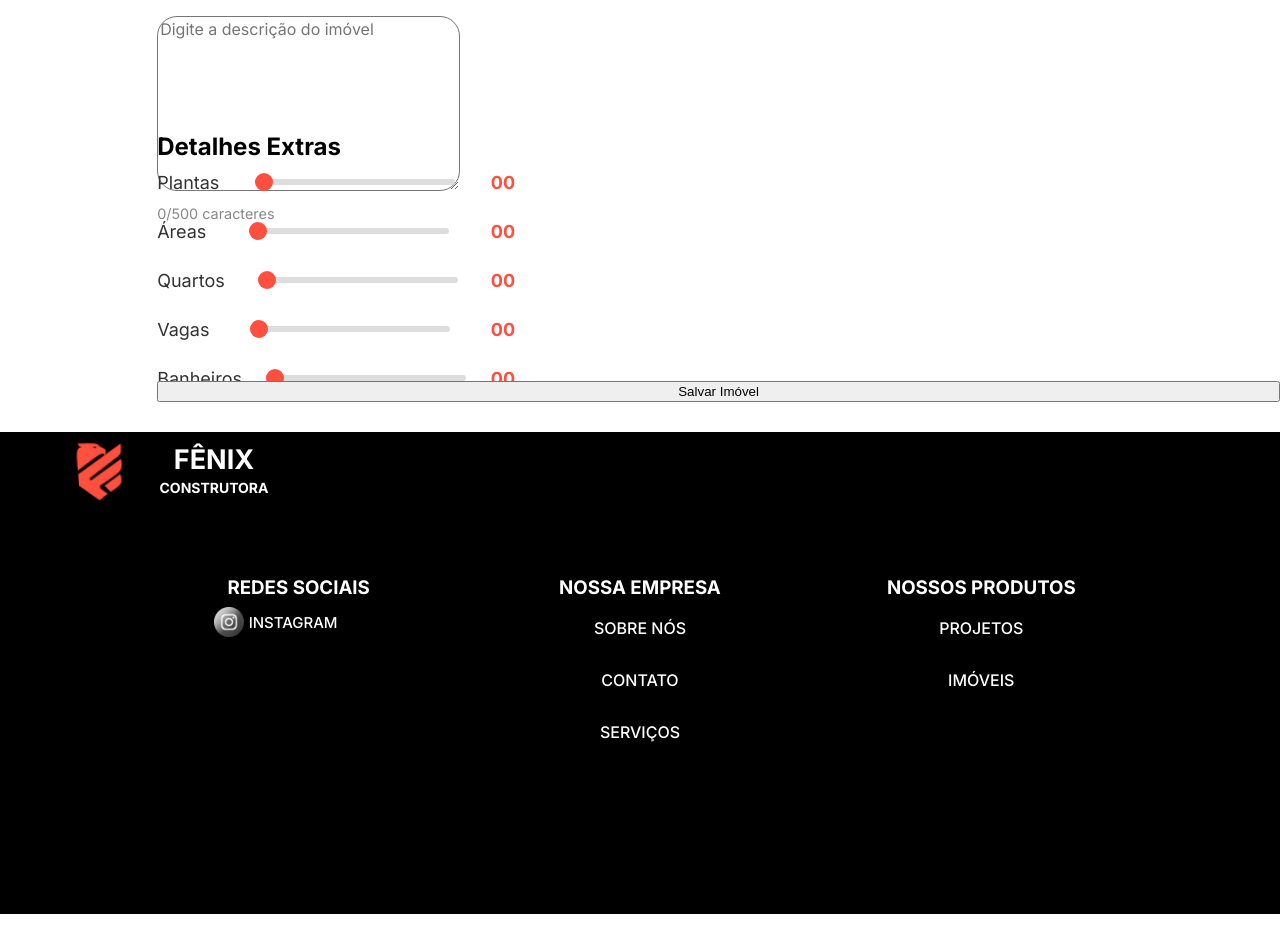
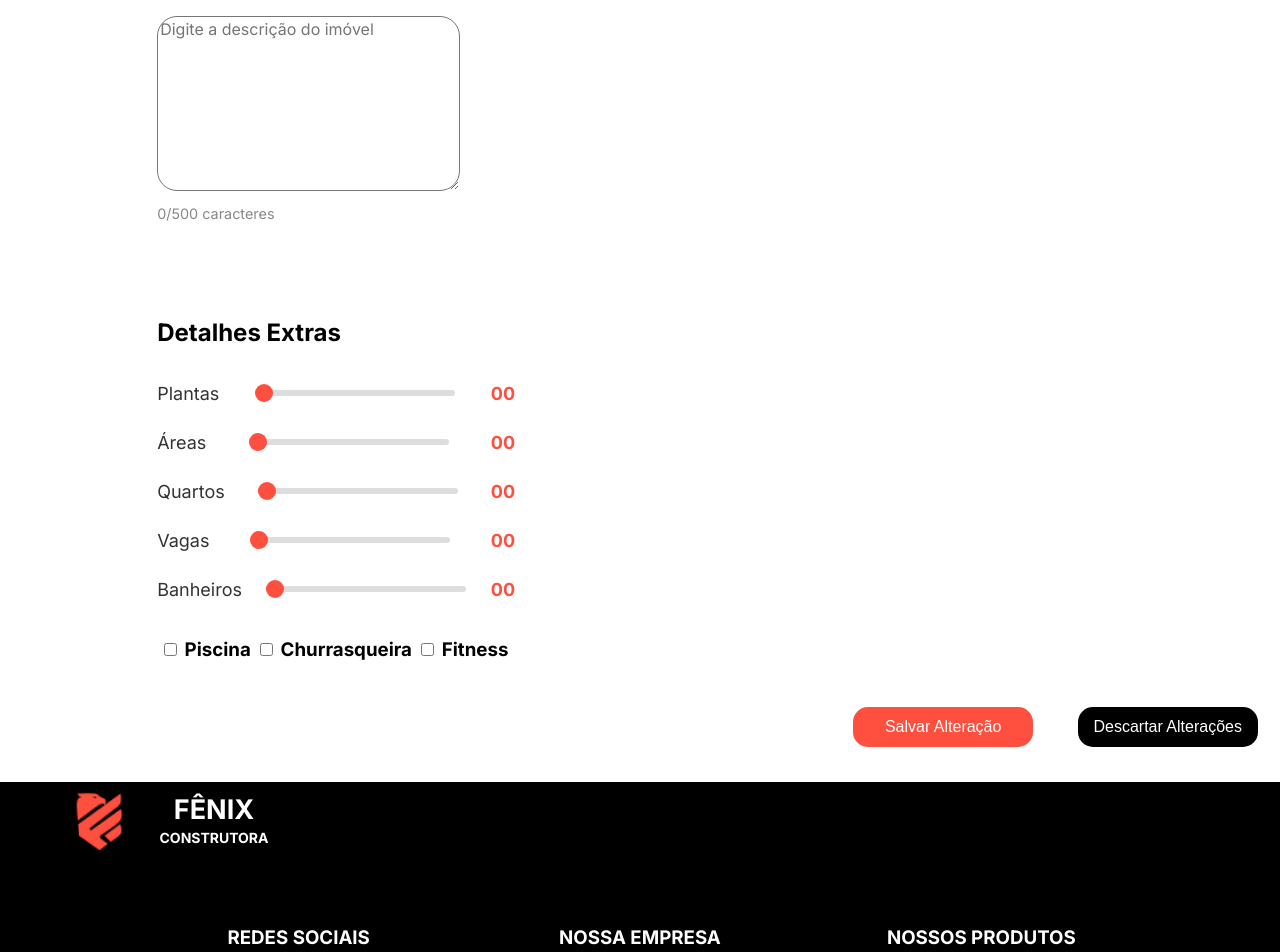
Before and after one commit to Guimas1506/FENIX-CONSTRUTORA, a website with bundled scripts: page Administrator/adicionar-produto.html in a window 1280 px wide. Shown: the part 960-1912 px from the top of the page. Before the commit the page ends 1874 px from the top, so only its background shows below. Built offline with nearby package versions, Linux system fonts and the light colour scheme; files whose address does not match are found by name.

Commit message:
arrumei a bagunça de vcs no adm/produtos

```diff
--- a/Administrator/adicionar-produto.html
+++ b/Administrator/adicionar-produto.html
@@ -15,7 +15,7 @@
     href="https://fonts.googleapis.com/css2?family=Inter:ital,opsz,wght@0,14..32,100..900;1,14..32,100..900&display=swap"
     rel="stylesheet" />
 
-    <script type="module" src="js/adicionar-produto.js"></script>
+  <script type="module" src="js/adicionar-produto.js"></script>
 
 </head>
 
@@ -135,9 +135,10 @@
           </div>
 
           <!-- Detalhes Extras -->
-          <h2>Detalhes Extras</h2>
+
           <div class="detals-prods">
             <div class="ranges-container">
+              <h2>Detalhes Extras</h2>
               <div class="range-row">
                 Plantas
                 <input type="range" id="plantas" min="0" max="10" value="0" class="range-input">
@@ -169,10 +170,30 @@
               </div>
             </div>
             <script src="js/ranges.js"></script>
+
+            <div class="checkb">
+              <div class="checkboxing">
+                <input type="checkbox" name="piscina" id="piscina">
+                <h3>Piscina</h3>
+                <input type="checkbox" name="churras" id="churras">
+                <h3>Churrasqueira</h3>
+                <input type="checkbox" name="fit" id="fit">
+                <h3>Fitness</h3>
+              </div>
+            </div>
+
           </div>
         </div>
 
-        <button type="submit" class="btn-salvar">Salvar Imóvel</button>
+        <div class="btn-alt">
+
+          <div class="config-btn-alt">
+            <button type="submit" class="btn-salvar">Salvar Alteração</button>
+            <button type="reset" class="btn-excluir">Descartar Alterações</button>
+          </div>
+
+        </div>
+
       </form>
     </main>
   </div>
--- a/Administrator/style/addtion-prods.css
+++ b/Administrator/style/addtion-prods.css
@@ -207,11 +207,13 @@ body::-webkit-scrollbar{
 
 .detals-prods{
     width: 70%;
-    height: 200px;
+    height: 400px;
     display: flex;
     flex-direction: column;
     justify-content: center;
+    margin-top: 170px;
     gap: 0;
+
 
 
 }
@@ -281,3 +283,66 @@ body::-webkit-scrollbar{
   font-weight: bold;
   color: var(--Cor-Secundaria);
 }
+
+
+/*FIM DAS CONFIGURAÇÕES DO RANGES*/
+
+/*INICIO DOS CHECKBOX*/
+
+.checkb{
+    width: 100%;
+    height: 20%;
+    display: flex;
+
+}
+
+.checkboxing{
+    width: 100%;
+    height: 100%;
+    display: flex;
+    align-items: center;
+    justify-content: space-around;
+}
+
+
+.btn-alt{
+    width: 100%;
+    height: 50px;
+    display: flex;
+    align-items: center;
+    justify-content: end;
+    margin-top: 20px;
+}
+
+.config-btn-alt{
+    width: 40%;
+    height: 100%;
+
+    display: flex;
+    align-items: center;
+    justify-content: space-around;
+}
+
+.btn-salvar{
+    width: 40%;
+    height: 80%;
+    background-color: var(--Cor-Secundaria);
+    color: var(--Branco);
+    font-size: 16px;
+    font-weight: 100;
+    border: none;
+    border-radius: 15px;
+    cursor: pointer;
+}
+
+.btn-excluir{
+    width: 40%;
+    height: 80%;
+    background-color: var(--Cor-Primaria);
+    color: var(--Branco);
+    font-size: 16px;
+    font-weight: 100;
+    border: none;
+    border-radius: 15px;
+    cursor: pointer;
+}
```
